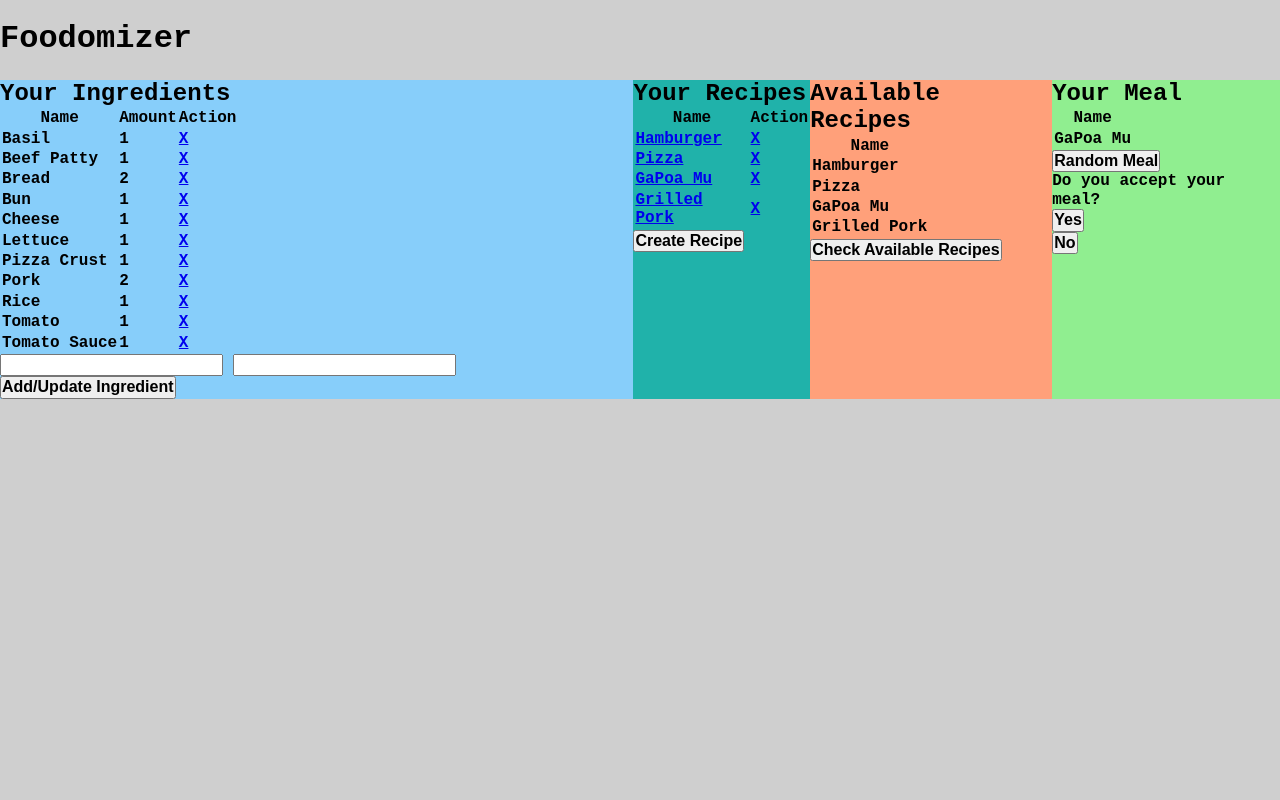
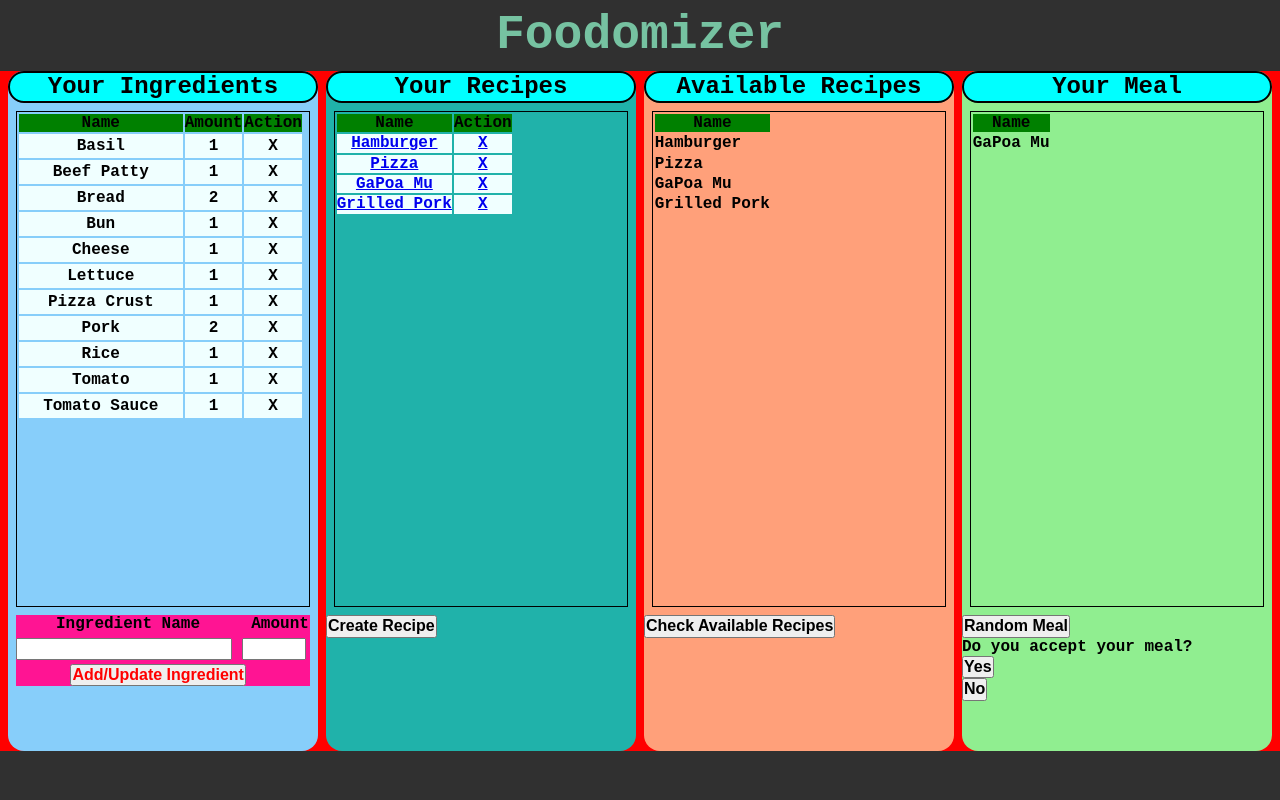
Before and after one commit to trigg8/Foodomizer_Flask, a Flask app: page /your_meal in a window 1280 px wide. Run offline with Flask 2, Linux system fonts and the light colour scheme; some libraries are stand-ins or nearby versions.

Commit message:
table style and complete setup for your ingredients added to main.css

```diff
--- a/static/css/main.css
+++ b/static/css/main.css
@@ -1,11 +1,28 @@
 /* Root Styles */
 
 * {
-    margin: 0;
-    padding: 0;
+    margin: 0em;
+    padding: 0em;
     box-sizing: border-box;
     font-family:'Courier New', Courier, monospace;
     font-weight: bold;
+    scrollbar-width: thin;
+    scrollbar-color: blue orange;
+}
+
+*::-webkit-scrollbar {
+    width: 0.5em;
+    height: 0.5em;
+}
+
+*::-webkit-scrollbar-track {
+    background: orange;
+}
+
+*::-webkit-scrollbar-thumb {
+    background-color: blue;
+    border-radius: 1em;
+    border: 0.15em solid orange;
 }
 
 :root {
@@ -18,32 +35,147 @@
 
     /* Font-size */
     --fs-h1: 3rem;
-    --fs-h2: 2.25rem;
+    --fs-h2: 1.5rem;
     --fs-h3: 1.25rem;
     --fs-body: 1rem;
 }
 
+html {
+    scroll-behavior: smooth;
+}
+
 body {
-    background-color: var(--clr-light);
+    background-color: var(--clr-dark);
 }
 
 .content__container {
-    background-color: var(--clr-dark-secondary);
     display: flex;
+    background-color: red;
+    max-height: 85vh;
+    min-height: 85vh;
 }
+
+.app__title {
+    color: var(--clr-accent);
+    text-align: center;
+    font-size: var(--fs-h1);
+    padding: 0em;
+    margin: 0.5rem;
+}
+
+/* Table */
+
+.table__title {
+    background-color: aqua;
+    border: 2px solid black;
+    border-radius: 1em;
+    text-align: center;
+    font-size: var(--fs-h2);
+}
+
+.table {
+    display: block;
+    border: 1px solid black;
+    margin-left: auto;
+    margin-right: auto;
+    margin-top: 0.5em;
+    margin-bottom: 0.5em;
+    max-width: 95%;
+    min-width: 95%;
+    max-height: 73%;
+    min-height: 73%;
+    overflow: scroll;
+}
+
+.table__header {
+    background-color: green;
+    text-align: center;
+}
+
+/* Ingredients Section */
 
 .ingredients__container {
     background-color: lightskyblue;
+    border-radius: 1em;
+    margin-left: 0.5rem;
+    width: 25%;
 }
+
+.ingredients__table__body {
+    background-color: azure;
+    text-align: center;
+}
+
+.ingredient_key {
+    display: block;
+    height: 1.5rem;
+    width: 10.25rem;
+    overflow: hidden;
+    padding-top: 0.2em;
+}
+
+.ingredient__delete__button {
+    text-decoration: none;
+    color: black;
+}
+
+.ingredients__form {
+    background-color: deeppink;
+    margin-left: 0.5em;
+    margin-right: 0.5em;
+}
+
+.ingredients_name_label {
+    margin-left: 2.5em;
+    margin-right: 2.6em;
+}
+
+.ingredients_name {
+    width: 13.5em;
+    margin-top: 0.25em;
+}
+
+.ingredients_amount {
+    width: 4em;
+}
+
+.ingredients_button {
+    color: red;
+    margin-top: 0.25em;
+    margin-left: 3.4em;
+}
+
+/* Recipe Section */
 
 .recipes__container {
     background-color: lightseagreen;
+    border-radius: 1em;
+    margin-left: 0.5rem;
+    width: 25%;
 }
+
+.recipes__table__body {
+    background-color: azure;
+    text-align: center;
+}
+
+
+
+/* Available Section */
 
 .available__container {
     background-color: lightsalmon;
+    border-radius: 1em;
+    margin-left: 0.5rem;
+    width: 25%;
 }
+
+/* Your Meal Secition */
 
 .yourmeal__container {
     background-color: lightgreen;
+    border-radius: 1em;
+    margin-left: 0.5rem;
+    margin-right: 0.5rem;
+    width: 25%;
 }
--- a/templates/index.html
+++ b/templates/index.html
@@ -5,14 +5,14 @@
 {% endblock %}
 
 {% block body %}
-<h1>Foodomizer</h1>
+<h1 class="app__title">Foodomizer</h1>
 <div class="content__container">
 
     <!-- Ingredients Container-->
     <div class="ingredients__container">
-        <h2>Your Ingredients</h2>
-        <table class="ingredients__table">
-            <thead class="ingredients__table__header">
+        <h2 class="table__title">Your Ingredients</h2>
+        <table class="table">
+            <thead class="table__header">
                 <tr>
                     <th>Name</th>
                     <th>Amount</th>
@@ -24,8 +24,8 @@
                 <tr>
                     <td class="ingredient_key" name="ingredient_key"> {{ key }}</td>
                     <td class="ingredient_value" name="ingredient_value"> {{ value }}</td>
-                    <td>
-                        <a href="/ingredient_delete/{{key}}">
+                    <td class="ingredient_action">
+                        <a href="/ingredient_delete/{{key}}" class="ingredient__delete__button">
                             X
                         </a>
                     </td>
@@ -36,18 +36,20 @@
 
         <div class="ingredients__form">
             <form action="/ingredient_add" method="POST">
+                <label class="ingredients_name_label">Ingredient Name</label>
+                <label class="ingredients_amount_label">Amount</label>
                 <input type="text" name="ingredients_name" class="ingredients_name">
-                <input type="text" name="ingredients_amount" class="ingredients_amount">
-                <input type="submit" value="Add/Update Ingredient">
+                <input type="text" name="ingredients_amount" class="ingredients_amount"><br>
+                <input type="submit" value="Add/Update Ingredient" class="ingredients_button">
             </form>
         </div> <!-- End of ingredients__form-->
     </div> <!-- End of ingredients__container-->
 
     <!-- Recipes Container-->
     <div class="recipes__container">
-        <h2>Your Recipes</h2>
-        <table class="recipes__table">
-            <thead class="recipes__table__header">
+        <h2 class="table__title">Your Recipes</h2>
+        <table class="table">
+            <thead class="table__header">
                 <tr>
                     <th>Name</th>
                     <th>Action</th>
@@ -56,13 +58,13 @@
             <tbody class="recipes__table__body">
             {% for recipe in recipe_list %}
                 <tr>
-                    <td>
+                    <td class="recipes__table__recipe">
                         <a href="/recipe_details/{{recipe}}">
                             {{ recipe }}
                         </a>
                     </td>
-                    <td>
-                        <a href="/recipe_delete/{{recipe}}">
+                    <td class="recipes__table__recipe">
+                        <a href="/recipe_delete/{{recipe}}" class="recipe__delete__button">
                             X
                         </a>
                     </td>
@@ -80,9 +82,9 @@
 
     <!-- Available Container-->
     <div class="available__container">
-        <h2>Available Recipes</h2>
-        <table class="available__table">
-            <thead class="available__table__header">
+        <h2 class="table__title">Available Recipes</h2>
+        <table class="table">
+            <thead class="table__header">
                 <tr>
                     <th>Name</th>
                 </tr>
@@ -105,9 +107,9 @@
 
     <!-- Your Meal Container-->
     <div class="yourmeal__container">
-        <h2>Your Meal</h2>
-        <table class="yourmeal__table">
-            <thead class="yourmeal__table__header">
+        <h2 class="table__title">Your Meal</h2>
+        <table class="table">
+            <thead class="table__header">
                 <tr>
                     <th>Name</th>
                 </tr>
```
